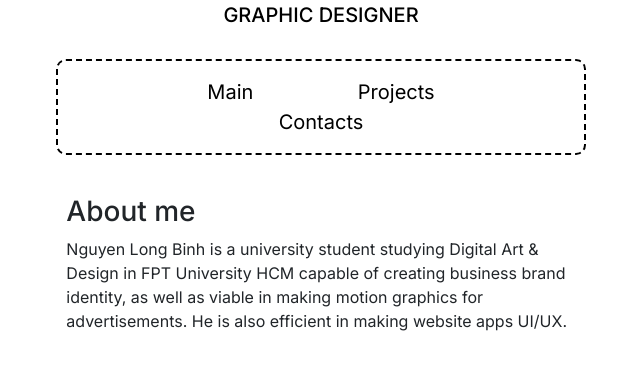
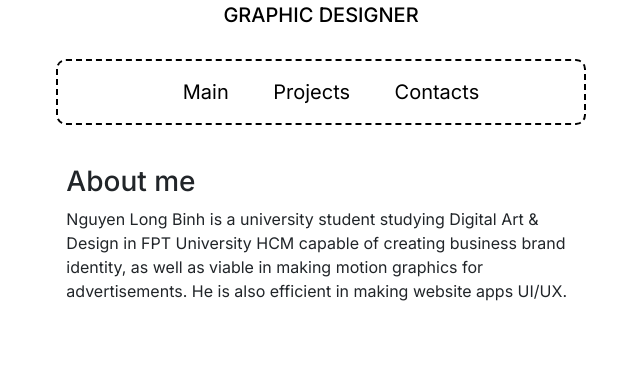
Before and after one commit to adamng04/longbinhcelestial, a plain HTML site: page index.html in a window 1280 px wide. Shown: the part 241-610 px from the top of the page, without its empty margins (319-959 px from the left). Drawn offline with nearby package versions, Linux system fonts and the light colour scheme.

Commit message:
Minor tweaks

```diff
--- a/style.css
+++ b/style.css
@@ -77,8 +77,7 @@ body{
 .navsquare a{
     text-align: center;
     margin-left: 20px;
-    margin-right: 20px;
-    padding: 10px 30px;
+    padding: 10px ;
     color: black;
     font-size: 20px;
     text-decoration: none;
```
Also changed, not shown: index.html (+1 -1 lines).
